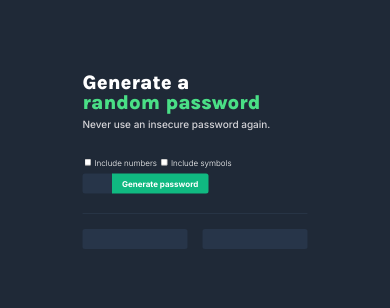
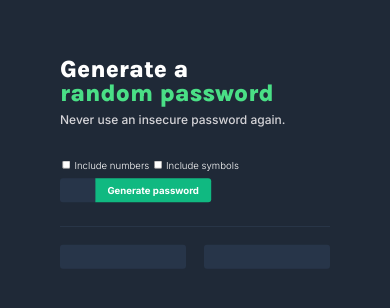
Before and after one commit to hasibrezawebdev/password-generator, a plain HTML site: page index.html in a window 390 px wide. Shown: the part 272-580 px from the top of the page. Drawn offline with Linux system fonts and the light colour scheme; a web font is replaced by a local one.

Commit message:
adding media query

```diff
--- a/css/style.css
+++ b/css/style.css
@@ -123,6 +123,28 @@ label{
 
 @media screen and (max-width: 600px) {
     main{
-        transform: scale(0.5);
+        transform: scale(0.9);
+        transition-duration: 250ms;
     }
 }
+
+@media screen and (max-width: 500px) {
+    main{
+        transform: scale(0.7);
+        transition-duration: 250ms;
+    }
+}
+
+@media screen and (max-width: 400px) {
+    main{
+        transform: scale(0.6);
+        transition-duration: 250ms;
+    }
+}
+
+@media screen and (max-width: 350px) {
+    main{
+        transform: scale(0.5);
+        transition-duration: 250ms;
+    }
+}
--- a/js/script.js
+++ b/js/script.js
@@ -4,7 +4,6 @@ const numbers= ["0", "1", "2", "3", "4", "5", "6", "7", "8", "9"];
 
 const symbols = ["~","`","!","@","#","$","%","^","&","*","(",")","_","-","+","=","{","[","}","]",",","|",":",";","<",">",".","?",
 "/"];
-
 
 let pswd1 = document.querySelector(".pswd1");
 let pswd2 = document.querySelector(".pswd2");
```
